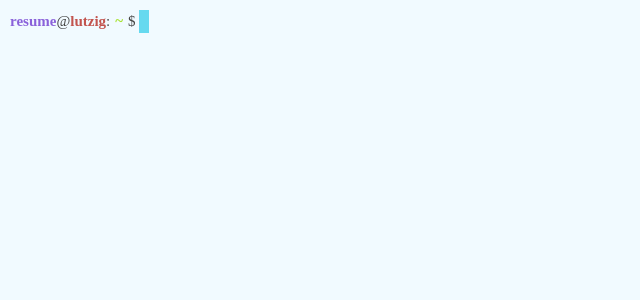
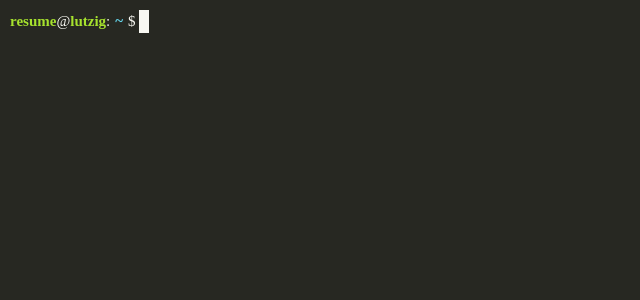
Before and after one commit to mr-utzig/my-resume, a Svelte app: page / in a window 1280 px wide. Shown: the top 300 px of the page, without its empty margins (0-640 px from the left). Built offline with nearby package versions, Linux system fonts and the light colour scheme; a web font is replaced by a local one.

Commit message:
feat: fake input and fake cursor completed

```diff
--- a/src/App.svelte
+++ b/src/App.svelte
@@ -12,19 +12,11 @@
 	let fakeInputCursorSize: number = 0.923;
 	let fakeInputCursorPosition: number = 0;
 
-	let fakeInputCursorBackspace: number = 0;
-
-	// 15.691 -> 100
-	// 11.076 -> x
-
-	// 10.153 -> 100
-	// z      -> x
-
 	$: fakeInputSize = command.length * fakeInputCursorSize;
 
 	function inputControlKeyDown(e: KeyboardEvent): void {
 		fakeInput.style.backgroundColor = "transparent";
-		fakeInput.style.color = "#f1faff";
+		fakeInput.style.color = "var(--light-color)";
 
 		switch (e.key) {
 			case "Enter":
@@ -66,20 +58,20 @@
 				}
 
 				break;
-			case "ArrowUp":
-				fakeInputCursorPosition = fakeInputSize;
-				fakeInputCursor.style.left = `-${fakeInputCursorPosition}rem`;
+			case "ArrowDown":
+				fakeInputCursorPosition = -fakeInputSize;
+				fakeInputCursor.style.left = `${fakeInputCursorPosition}rem`;
 
 				break;
-			case "ArrowDown":
+			case "ArrowUp":
 				fakeInputCursorPosition = 0;
 				fakeInputCursor.style.left = `${fakeInputCursorPosition}rem`;
 
 				break;
 			case "a" || "A":
 				if (e.ctrlKey) {
-					fakeInput.style.backgroundColor = "#f1faff";
-					fakeInput.style.color = "#444";
+					fakeInput.style.backgroundColor = "var(--light-color)";
+					fakeInput.style.color = "var(--dark-color)";
 					fakeInputCursorPosition = 0;
 					fakeInputCursor.style.left = `${fakeInputCursorPosition}rem`;
 				}
@@ -91,9 +83,9 @@
 
 		if (fakeInputCursorPosition < 0) {
 			fakeInputCursor.style.backgroundColor = "transparent";
-			fakeInputCursor.style.border = "1px solid #66d9ef";
+			fakeInputCursor.style.border = "1px solid var(--light-color)";
 		} else {
-			fakeInputCursor.style.backgroundColor = "#66d9ef";
+			fakeInputCursor.style.backgroundColor = "var(--light-color)";
 			fakeInputCursor.style.border = "none";
 		}
 	}
@@ -143,14 +135,13 @@
 	}
 	.fake-ci__input {
 		white-space: pre;
-		/* background-color: aliceblue; */
-		/* color: black; */
 	}
 	.fake-ci__cursor {
 		position: relative;
 		box-sizing: border-box;
 		width: 0.923rem;
-		background-color: #66d9ef;
+		background-color: var(--light-color);
+		animation: blink 1.25s ease-in-out infinite;
 	}
 	input {
 		position: absolute;
@@ -162,4 +153,9 @@
 		caret-color: transparent;
 		padding: 0;
 	}
+	@keyframes blink {
+		50% {
+			opacity: 0;
+		}
+	}
 </style>
--- a/src/assets/styles/app.css
+++ b/src/assets/styles/app.css
@@ -17,15 +17,11 @@
 
   cursor: text;
 
-  --lutzig-dark: #444;
-  --lutzig-light: #f1faff;
+  --light-color: #F8F8F2;
+  --dark-color: #272822;
 
-  /* #1a1a1a #252529 */
-  color-scheme: light dark;
-
-  color: var(--lutzig-light);
-  background-color: var(--lutzig-dark);
-  caret-color: var(--lutzig-light);
+  color: var(--light-color);
+  background-color: var(--dark-color);
 
   font-synthesis: none;
   text-rendering: optimizeLegibility;
@@ -41,11 +37,3 @@ body {
   min-height: 100dvh;
   box-sizing: border-box;
 }
-
-@media (prefers-color-scheme: light) {
-  :root {
-    color: var(--lutzig-dark);
-    background-color: var(--lutzig-light);
-    caret-color: var(--lutzig-dark);
-  }
-}
--- a/src/lib/Terminal/Info.svelte
+++ b/src/lib/Terminal/Info.svelte
@@ -3,9 +3,9 @@
 </script>
 
 <div class="command-input">
-    <span class="ci__username">resume</span>@
-    <span class="ci__domain">lutzig</span>:
-    <span class="ci__pwd">{wd}</span>$&nbsp;
+    <span class="ci__username">resume</span>@<span class="ci__domain"
+        >lutzig</span
+    >:<span class="ci__pwd">{wd}</span>$&nbsp;
     <slot />
 </div>
 
@@ -16,15 +16,15 @@
     }
     .ci__username {
         font-weight: bold;
-        color: #8a61da;
+        color: #a6e22e;
     }
     .ci__domain {
         font-weight: bold;
-        color: #c2544f;
+        color: #a6e22e;
     }
     .ci__pwd {
         font-weight: bold;
-        color: #a6e22e;
+        color: #66d9ef;
         margin: 0 0.5rem;
     }
 </style>
```
Also changed, not shown: 1 other file (tests, documents, lock files or other folders).
